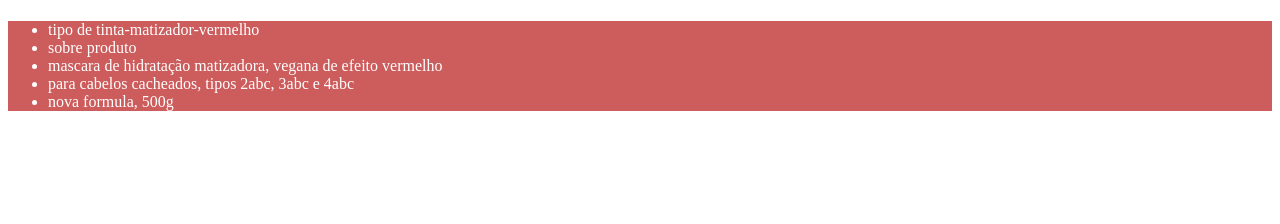
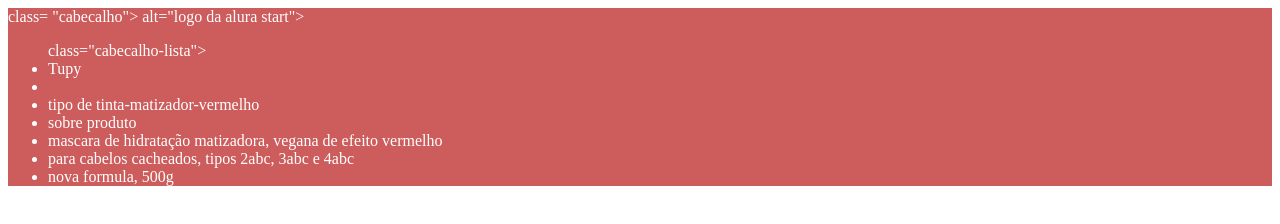
Before and after one commit to mariabahls/Salon-line-2.0, a plain HTML site: page index.html in a window 1280 px wide. Drawn offline with Linux system fonts and the light colour scheme.

Commit message:
Add files via upload

```diff
--- a/index.html
+++ b/index.html
@@ -5,13 +5,15 @@
     <meta http-equiv="X-UA-Compatible" content="IE=edge">
     <meta name="viewport" content="width=device-width, initial-scale=1.0">
     <title>Salon-line-2.0</title>
-
-    <link rel="stylesheet" href="style.css">
+  <link rel="stylesheet" href="style.css">
 </head>
 <body>
-    <header>
-    <h1></h1>
-    <ul>
+    <header> class= "cabecalho">
+    <imp class="cabecalho-imagem" src="mascara_pigmentante_todecacho_salon_line_vermelho_150ml_6373_1_866f108f7619f7287f655780eafda856_20220825113041.webp"> alt="logo da alura start">
+
+    <ul>class="cabecalho-lista">
+    <li class="cabecalho-lista-item">Tupy</li>
+    <li class="estudante" li></li>
     <li>tipo de tinta-matizador-vermelho</li>
     <li> sobre produto</li>
     <li> mascara de hidratação matizadora, vegana de efeito vermelho</li>
--- a/style.css
+++ b/style.css
@@ -1,4 +1,4 @@
 header {
-background-color: indianred;
-color: white
-};
+    background-color: indianred;
+    color: white
+    };
```
Also changed, not shown: mascara_pigmentante_todecacho_salon_line_vermelho_150ml_6373_1_866f108f7619f7287f655780eafda856_20220825113041.webp (added).
